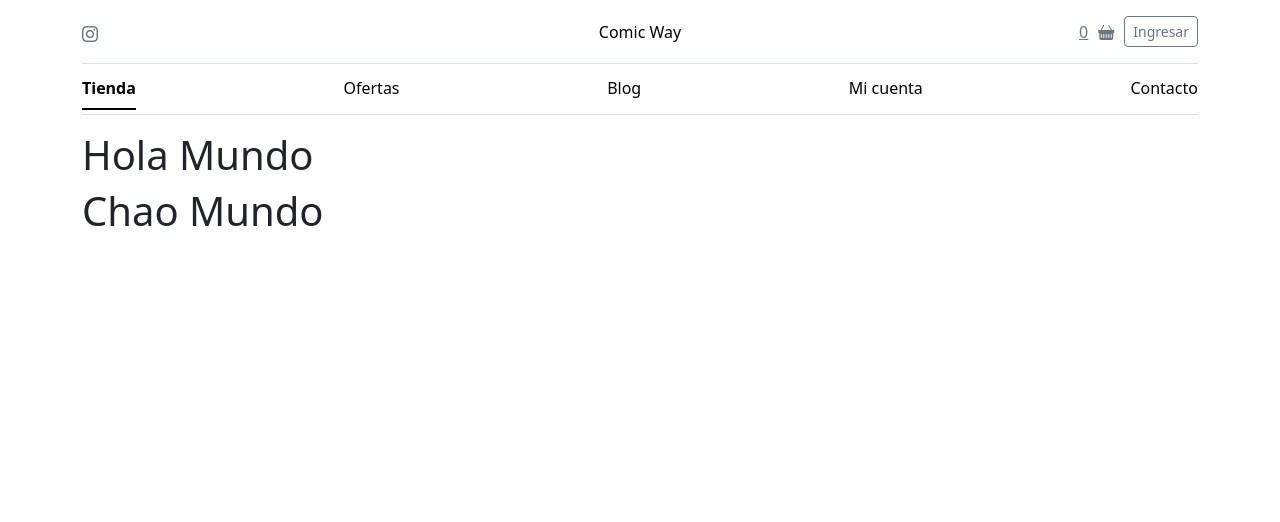
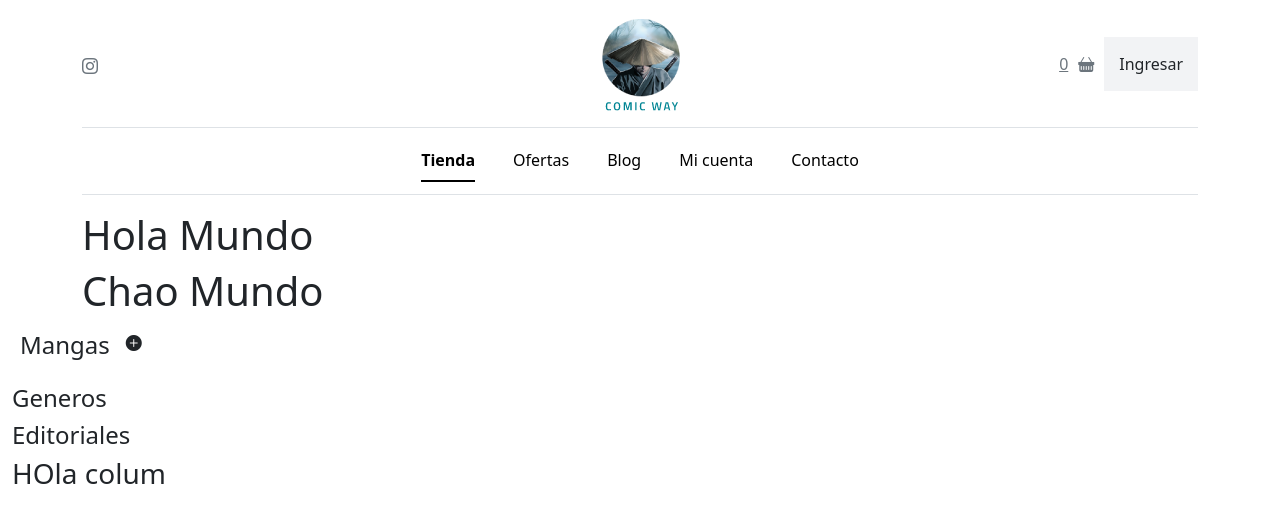
Before and after one commit to comicway/pixelshop, a React (Vite) app in the folder react-pixelshop/: page / in a window 1280 px wide. Shown: the top 522 px of the page. Built offline with nearby package versions, Linux system fonts and the light colour scheme.

Commit message:
22 Diciembre
+ Se trabajo en el estilo del header, logo y hoja de estilo
+ Se crearon las columnas para la grilla de producto
+ Inicio maqueta widget filtros de la tienda

```diff
--- a/react-pixelshop/src/components/Header/header.jsx
+++ b/react-pixelshop/src/components/Header/header.jsx
@@ -1,20 +1,23 @@
 import CartWidget from "../CartWidget/cartwidget";
+import LogoPng from "../asset/logo-comic-way-005.png"
 
 const HeaderPixel = () => {
     return (
         <header className="border-bottom lh-1 py-3">
     <div className="row flex-nowrap justify-content-between align-items-center">
       <div className="col-4 pt-1">
-        <a className="link-secondary" href="#">
+        <a className="link-secondary" href="">
             <i className="bi bi-instagram"></i>
         </a>
       </div>
       <div className="col-4 text-center">
-        <a class="blog-header-logo text-body-emphasis text-decoration-none" href="#">Comic Way</a>
+        <a class="blog-header-logo text-body-emphasis text-decoration-none" href="#">
+          <img src={LogoPng} alt="logo comic way" />
+        </a>
       </div>
       <div className="col-4 d-flex justify-content-end align-items-center">
         <CartWidget/>
-        <a className="btn btn-sm btn-outline-secondary" href="#">Ingresar</a>
+        <a className="btn btn-clasic" href="#">Ingresar</a>
       </div>
     </div>
   </header>
--- a/react-pixelshop/src/components/NavBar/navbar.jsx
+++ b/react-pixelshop/src/components/NavBar/navbar.jsx
@@ -1,12 +1,12 @@
 const NavBar = () => {
     return (
-        <div class="nav-scroller py-1 mb-3 border-bottom">
-            <nav class="nav nav-underline justify-content-between">
-            <a class="nav-item nav-link link-body-emphasis active" href="#">Tienda</a>
-            <a class="nav-item nav-link link-body-emphasis" href="#">Ofertas</a>
-            <a class="nav-item nav-link link-body-emphasis" href="#">Blog</a>
-            <a class="nav-item nav-link link-body-emphasis" href="#">Mi cuenta</a>
-            <a class="nav-item nav-link link-body-emphasis" href="#">Contacto</a>
+        <div className="nav-scroller py-1 mb-3 border-bottom">
+            <nav className="nav nav-underline justify-content-center">
+            <a className="nav-item nav-link link-body-emphasis margin-menu active" href="#">Tienda</a>
+            <a className="nav-item nav-link link-body-emphasis margin-menu" href="#">Ofertas</a>
+            <a className="nav-item nav-link link-body-emphasis margin-menu" href="#">Blog</a>
+            <a className="nav-item nav-link link-body-emphasis margin-menu" href="#">Mi cuenta</a>
+            <a className="nav-item nav-link link-body-emphasis margin-menu" href="#">Contacto</a>
             </nav>
         </div>
     )
--- /dev/null
+++ b/react-pixelshop/src/components/asset/style.css
@@ -0,0 +1,12 @@
+.btn-clasic {
+    border-radius: 0px;
+    background-color: #F2F3F5;
+    padding: 14px;
+}
+.btn-clasic:hover {
+    color: #7f1858;
+    background-color: #F2F3F5;
+}
+.margin-menu {
+    margin: 8px 11px;
+}
--- a/react-pixelshop/src/main.jsx
+++ b/react-pixelshop/src/main.jsx
@@ -2,6 +2,7 @@ import React from 'react';
 import ReactDOM from 'react-dom/client';
 import 'bootstrap/dist/css/bootstrap.min.css';
 import 'bootstrap-icons/font/bootstrap-icons.css';
+import './components/asset/style.css';
 import NavBar from './components/NavBar/navbar';
 import HeaderPixel from './components/Header/header';
 import ItemListContainer from './components/ItemListContainer/itemlistcontainer';
@@ -12,11 +13,28 @@ const root = ReactDOM.createRoot(rootDivElement);
 
 function App(){
     return (
-        <div class="container">
-          <HeaderPixel/>
-          <NavBar/>
-          <ItemListContainer saludo= {'Hola Mundo'} despedida= {'Chao Mundo'}/>
+      <>
+        <div className="container">
+            <HeaderPixel/>
+            <NavBar/>
+            <ItemListContainer saludo= {'Hola Mundo'} despedida= {'Chao Mundo'}/>
         </div>
+        <div className='container-fluid'>
+          <div className='row'>
+            <div className='col-2'>
+              <div className="d-flex flex-row mb-2">
+                <div class="p-2"><h4>Mangas</h4></div>
+                <div class="p-2"><i class="bi bi-plus-circle-fill"></i></div>
+            </div>
+            <h4>Generos</h4>
+              <h4>Editoriales</h4>
+            <div className='col-10'>
+              <h3>HOla colum</h3>
+            </div>
+          </div>
+          </div>
+        </div>
+      </>
     )
 };
 
```
Also changed, not shown: react-pixelshop/src/components/asset/logo-comic-way-005.png (added).
